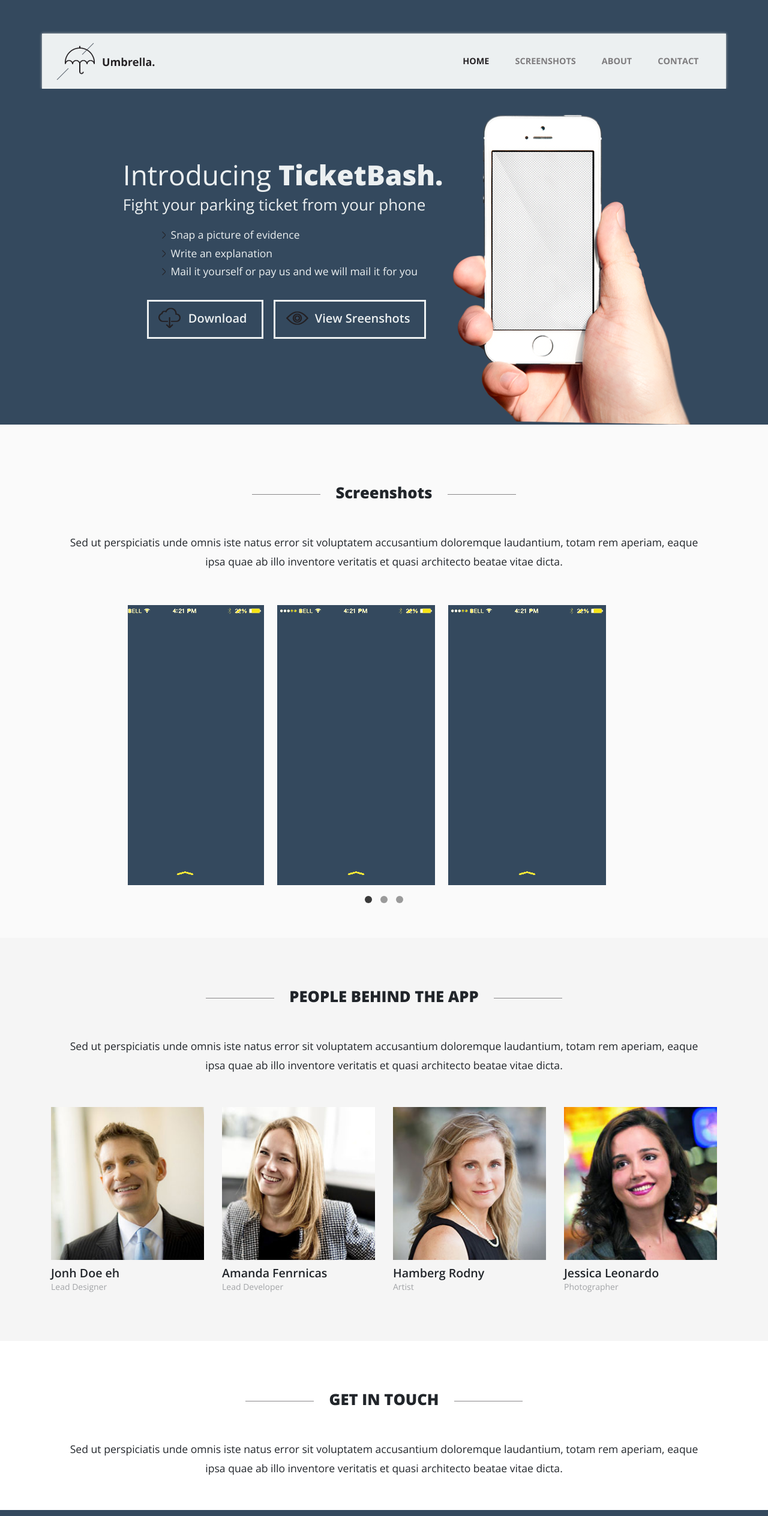
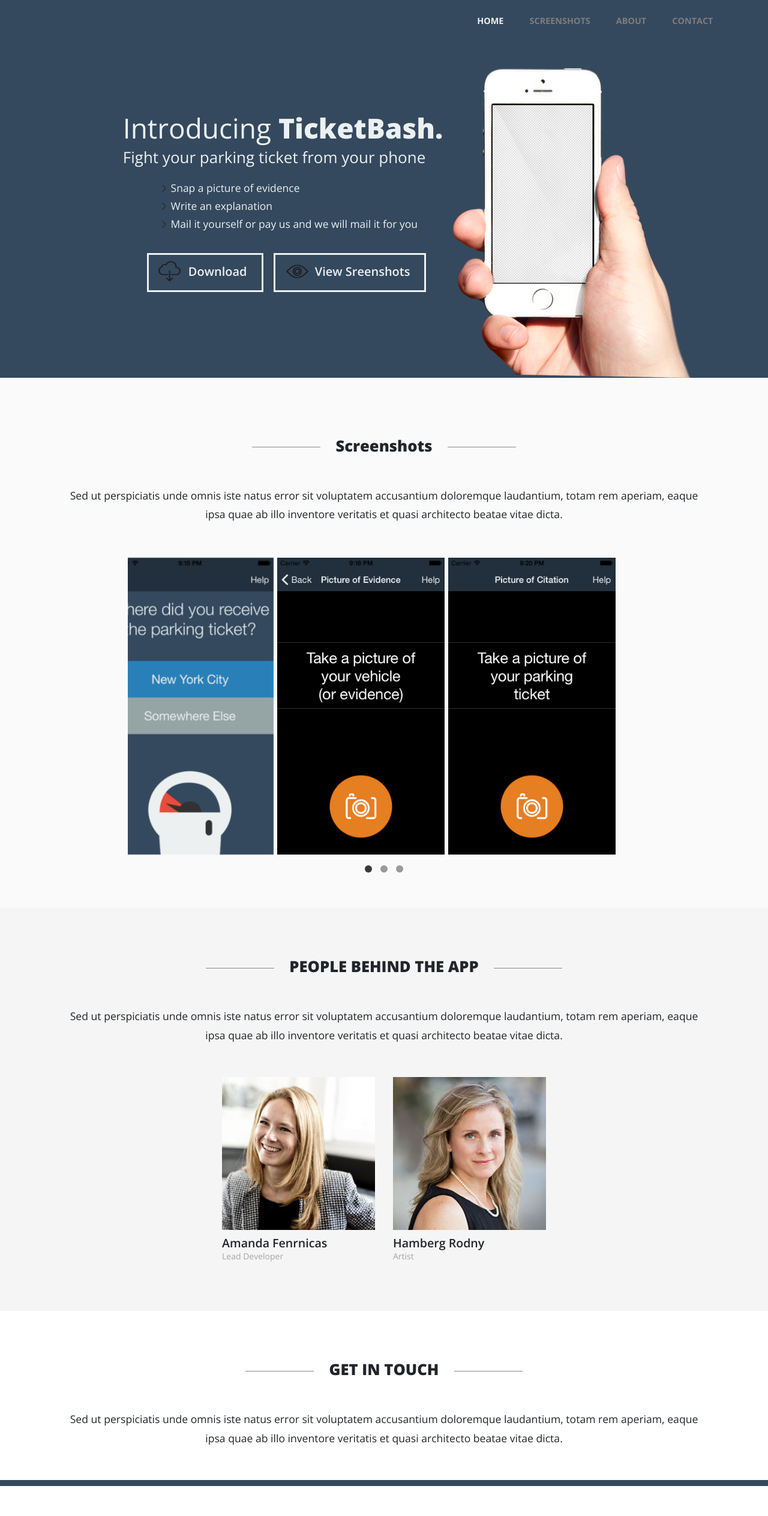
Before and after one commit to nsafai/TicketBash, a plain HTML site: page index.html in a window 1280 px wide. Shown: the whole page at 60% size. After the commit the page ends 2478 px from the top, so only its background shows below. Drawn offline with nearby package versions, Linux system fonts and the light colour scheme.

Commit message:
message to remember what changes I made

```diff
--- a/css/style.css
+++ b/css/style.css
@@ -52,7 +52,7 @@ body a{
 }
 .top-nav ul li.active a,
 .top-nav ul li a:hover{
-	color:#282528;
+	color:#ECF0F1;
 }
 .logo a{
 	display:block;
@@ -116,6 +116,7 @@ nav a#pull {
 	  	text-align: left;
 	  	width: 100%;
   	}
+
 }
 /*Styles for screen 515px and lower*/
 @media only screen and (max-width : 768px) {
@@ -154,6 +155,7 @@ nav a#pull {
 		color: #2C3E50;
 		padding: 0em 0;
 	}
+
 }
 /*Smartphone*/
 @media only screen and (max-width : 320px) {
@@ -168,6 +170,7 @@ nav a#pull {
 	nav li a {
 		border-bottom: 1px solid #EEE;
 	}
+
 }
 /*----slider----*/
 #slider2,
@@ -1251,3 +1254,8 @@ p.copy a:hover{
 		padding: 0em 0 0 0;
 	}
 }
+
+.lazyOwl {
+	max-width: 100%;
+	max-height: 100%;
+}
--- a/index.html
+++ b/index.html
@@ -10,9 +10,7 @@ License URL: http://creativecommons.org/licenses/by/3.0/
 		<title>TicketBash</title>
 		<link href="css/bootstrap.css" rel='stylesheet' type='text/css' />
 		<link rel="shortcut icon" href="images/fav.png" />
-		<!-- jQuery (necessary for Bootstrap's JavaScript plugins) -->
 		<script src="js/jquery.min.js"></script>
-		 <!---- start-smoth-scrolling---->
 		<script type="text/javascript" src="js/move-top.js"></script>
 		<script type="text/javascript" src="js/easing.js"></script>
 		<script type="text/javascript">
@@ -23,16 +21,12 @@ License URL: http://creativecommons.org/licenses/by/3.0/
 				});
 			});
 		</script>
-		 <!-- Custom Theme files -->
 		<link href="css/style.css" rel='stylesheet' type='text/css' />
-   		 <!-- Custom Theme files -->
 		<meta name="viewport" content="width=device-width, initial-scale=1">
 		<script type="application/x-javascript"> addEventListener("load", function() { setTimeout(hideURLbar, 0); }, false); function hideURLbar(){ window.scrollTo(0,1); } </script>
 		</script>
-		<!----webfonts---->
 		<link href='http://fonts.googleapis.com/css?family=Open+Sans:400,300,600,800,700' rel='stylesheet' type='text/css'>
-		<!----//webfonts---->
-		<!----start-top-nav-script---->
+
 		<script>
 			$(function() {
 				var pull 		= $('#pull');
@@ -50,20 +44,12 @@ License URL: http://creativecommons.org/licenses/by/3.0/
 	    		});
 			});
 		</script>
-		<!----//End-top-nav-script---->
 </head>
 	<body>
-		<!-----start-container----->
-		<!-----header-section------>
 		<div class="header-section">
-			<!----- start-header---->
 			<div id="home" class="header">
 				<div class="container">
-					<div class="top-header">
-						<div class="logo">
-							<a href="#"><img src="images/logo.png" title="logo" /></a>
-						</div>
-						<!----start-top-nav---->
+
 						 <nav class="top-nav">
 							<ul class="top-nav">
 								<li class="active"><a href="#home" class="scroll">Home</a></li>
@@ -74,17 +60,13 @@ License URL: http://creativecommons.org/licenses/by/3.0/
 							<a href="#" id="pull"><img src="images/nav-icon.png" title="menu" /></a>
 						</nav>
 						<div class="clearfix"> </div>
-					</div>
+
 				</div>
 			</div>
-			<!----- //End-header---->
-			<!----- start-slider---->
-			<!----start-slider-script---->
 			<script src="js/responsiveslides.min.js"></script>
 			 <script>
 			    // You can also use "$(window).load(function() {"
 			    $(function () {
-			      // Slideshow 4
 			      $("#slider4").responsiveSlides({
 			        auto: true,
 			        pager: true,
@@ -101,8 +83,6 @@ License URL: http://creativecommons.org/licenses/by/3.0/
 
 			    });
 			  </script>
-			<!----//End-slider-script---->
-			<!-- Slideshow 4 -->
 			    <div  id="top" class="callbacks_container">
 			      <ul class="rslides" id="slider4">
 			        <li>
@@ -129,12 +109,11 @@ License URL: http://creativecommons.org/licenses/by/3.0/
 			      </ul>
 			    </div>
 			    <div class="clearfix"> </div>
-			    <!-----divice----->
+
 			    	<div class="divice-demo">
 			    		<img src="images/divice-in-hand.png" title="demo" />
 			    	</div>
-			    <!---//divice----->
-			<!----- //End-slider---->
+
 			</div>
 					<div id="gallery" class="screen-shot-gallery">
 						<div class="container">
@@ -143,9 +122,7 @@ License URL: http://creativecommons.org/licenses/by/3.0/
 								<p>Sed ut perspiciatis unde omnis iste natus error sit voluptatem accusantium doloremque laudantium, totam rem aperiam, eaque ipsa quae ab illo inventore veritatis et quasi architecto beatae vitae dicta.</p>
 							</div>
 						</div>
-						<!----sreen-gallery-cursual---->
 						<div class="sreen-gallery-cursual">
-							 <!-- requried-jsfiles-for owl -->
 							<link href="css/owl.carousel.css" rel="stylesheet">
 							    <script src="js/owl.carousel.js"></script>
 							        <script>
@@ -157,46 +134,38 @@ License URL: http://creativecommons.org/licenses/by/3.0/
 							      });
 							    });
 							    </script>
-							 <!-- //requried-jsfiles-for owl -->
-							 <!-- start content_slider -->
 							 <div class="container">
 						       <div id="owl-demo" class="owl-carousel">
 					                <div class="item">
-					                	<img class="lazyOwl" data-src="images/screen.png" alt="screen-name">
+					                	<img class="lazyOwl" data-src="images/screen1.png" alt="screen-name">
 					                </div>
 					                <div class="item">
-					                	<img class="lazyOwl" data-src="images/screen.png" alt="screen-name">
+					                	<img class="lazyOwl" data-src="images/screen2.png" alt="screen-name">
 					                </div>
 					                <div class="item">
-					                	<img class="lazyOwl" data-src="images/screen.png" alt="screen-name">
+					                	<img class="lazyOwl" data-src="images/screen3.png" alt="screen-name">
 					                </div>
 					                <div class="item">
-					                	<img class="lazyOwl" data-src="images/screen.png" alt="screen-name">
+					                	<img class="lazyOwl" data-src="images/screen4.png" alt="screen-name">
 					                </div>
 					                <div class="item">
-					                	<img class="lazyOwl" data-src="images/screen.png" alt="screen-name">
+					                	<img class="lazyOwl" data-src="images/screen5.png" alt="screen-name">
 					                </div>
 					                <div class="item">
-					                	<img class="lazyOwl" data-src="images/screen.png" alt="screen-name">
+					                	<img class="lazyOwl" data-src="images/screen6.png" alt="screen-name">
 					                </div>
 					                <div class="item">
-					                	<img class="lazyOwl" data-src="images/screen.png" alt="screen-name">
+					                	<img class="lazyOwl" data-src="images/screen7.png" alt="screen-name">
 					                </div>
 					                <div class="item">
-					                	<img class="lazyOwl" data-src="images/screen.png" alt="screen-name">
+					                	<img class="lazyOwl" data-src="images/screen8.png" alt="screen-name">
 					                </div>
 				              </div>
 						</div>
-						<!--//sreen-gallery-cursual---->
 					</div>
 				</div>
-				<!--//screen-shot-gallery---->
-				<!---- show-reel ---->
-				<!---pop-up-box---->
 					<link href="css/popuo-box.css" rel="stylesheet" type="text/css" media="all"/>
 					<script src="js/jquery.magnific-popup.js" type="text/javascript"></script>
-					<!---//pop-up-box---->
-
 				<div id="about" class="team">
 					<div class="container">
 						<div class="section-head text-center">
@@ -204,25 +173,12 @@ License URL: http://creativecommons.org/licenses/by/3.0/
 							<p>Sed ut perspiciatis unde omnis iste natus error sit voluptatem accusantium doloremque laudantium, totam rem aperiam, eaque ipsa quae ab illo inventore veritatis et quasi architecto beatae vitae dicta.</p>
 						</div>
 					</div>
-					<!----team-members---->
 					<div class="team-members">
 						<div class="container">
 							<div class="col-md-3 team-member">
 								<div class="team-member-info">
-									<img class="member-pic" src="images/team-member4.jpg" title="name" />
-									<h5><a href="#">Jonh Doe eh</a></h5>
-									<span>Lead Designer</span>
-									<label class="team-member-caption text-center">
-										<p>sit aspernatur aut odit aut fugit, sed quia consequuntur magni dolores eos qui ratione voluptatem.</p>
-										<ul>
-											<li><a class="t-twitter" href="#"><span> </span></a></li>
-											<li><a class="t-facebook" href="#"><span> </span></a></li>
-											<li><a class="t-googleplus" href="#"><span> </span></a></li>
-											<div class="clearfix"> </div>
-										</ul>
-									</label>
 								</div>
-							</div><!--- end-team-member --->
+							</div>
 							<div class="col-md-3 team-member">
 								<div class="team-member-info">
 									<img class="member-pic" src="images/team-member1.jpg" title="name" />
@@ -238,7 +194,7 @@ License URL: http://creativecommons.org/licenses/by/3.0/
 										</ul>
 									</label>
 								</div>
-							</div><!--- end-team-member --->
+							</div>
 							<div class="col-md-3 team-member">
 								<div class="team-member-info">
 									<img class="member-pic" src="images/team-member2.jpg" title="name" />
@@ -254,39 +210,23 @@ License URL: http://creativecommons.org/licenses/by/3.0/
 										</ul>
 									</label>
 								</div>
-							</div><!--- end-team-member --->
+							</div>
 							<div class="col-md-3 team-member">
 								<div class="team-member-info">
-									<img class="member-pic" src="images/team-member3.jpg" title="name" />
-									<h5><a href="#">Jessica Leonardo</a></h5>
-									<span>Photographer</span>
-									<label class="team-member-caption text-center">
-										<p>sit aspernatur aut odit aut fugit, sed quia consequuntur magni dolores eos qui ratione voluptatem.</p>
-										<ul>
-											<li><a class="t-twitter" href="#"><span> </span></a></li>
-											<li><a class="t-facebook" href="#"><span> </span></a></li>
-											<li><a class="t-googleplus" href="#"><span> </span></a></li>
-											<div class="clearfix"> </div>
-										</ul>
-									</label>
 								</div>
-							</div><!--- end-team-member --->
+							</div>
 							<div class="clearfix"> </div>
 						</div>
 							<div class="clearfix"> </div>
-					<!--//team-members---->
 					</div>
 				</div>
-				<!----//team---->
 				<div class="clearfix"> </div>
-
 			<div id="contact" class="getintouch">
 				<div class="container">
 					<div class="section-head text-center">
 						<h3><span class="frist"> </span>GET IN TOUCH<span class="second"> </span></h3>
 						<p>Sed ut perspiciatis unde omnis iste natus error sit voluptatem accusantium doloremque laudantium, totam rem aperiam, eaque ipsa quae ab illo inventore veritatis et quasi architecto beatae vitae dicta.</p>
 					</div>
-
 				</div>
 			</div>
 	</body>
```
Also changed, not shown: images/screen.png (deleted), images/screen1.png (added), images/screen2.png (added), images/screen3.png (added), images/screen4.png (added), images/screen5.png (added), images/screen6.png (added), images/screen7.png (added), images/screen8.png (added).
